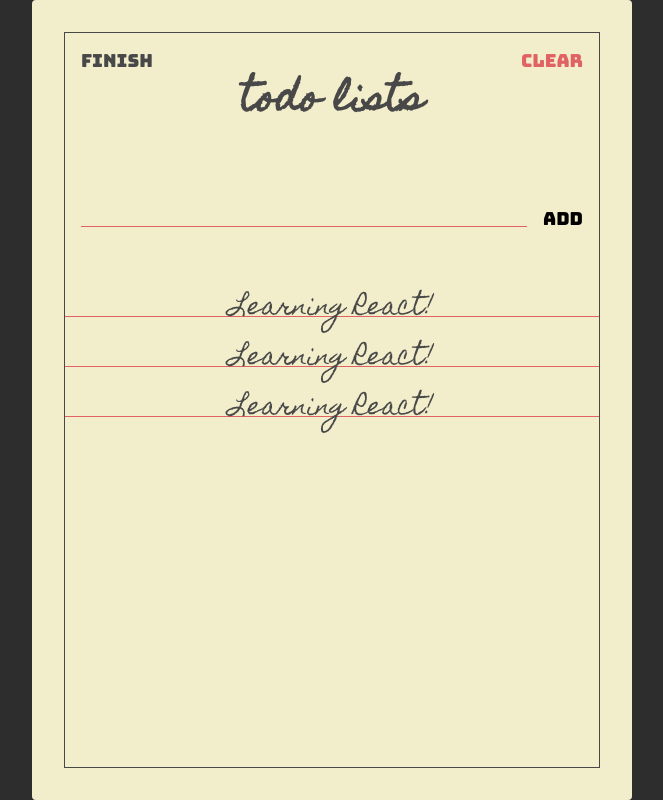
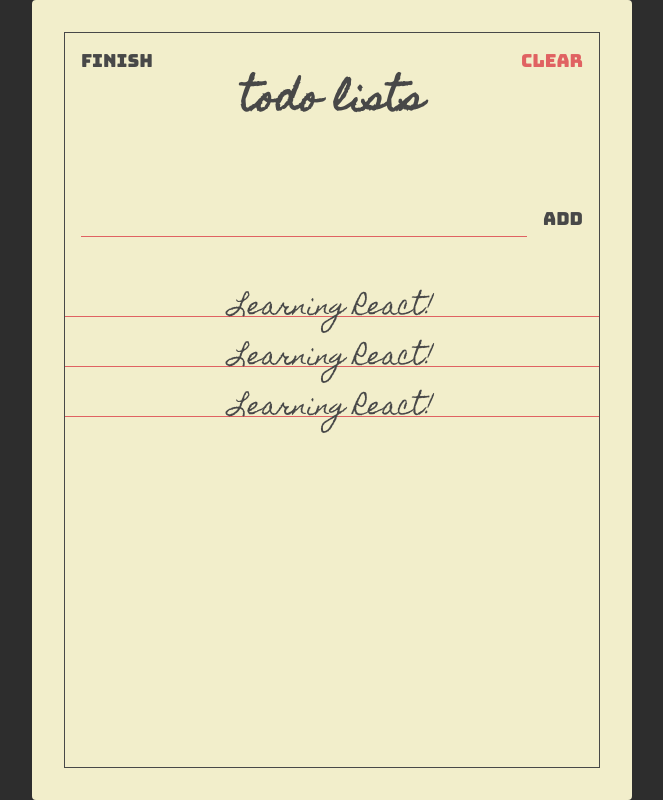
Before and after one commit to fikrykri/react-todolist, a React (Create React App) app: page / in a window 1280 px wide. Both pictures are taken after a click on the button "Add". Shown: the whole page, without its empty margins (308-971 px from the left). Built offline with nearby package versions, Linux system fonts and the light colour scheme.

Commit message:
implement layout todoForm

```diff
--- a/src/components/todoform/TodoForm.jsx
+++ b/src/components/todoform/TodoForm.jsx
@@ -1,6 +1,10 @@
 import React, { useState } from "react";
 import PropTypes from "prop-types";
 import { useTheme } from "@emotion/react";
+
+import Container from "../../layout/Container";
+import Item from "../../layout/Item";
+import Button from "../button/Button";
 
 // import styles from "./todoform.module.css";
 import * as styles from "./todoForm.styles";
@@ -33,15 +37,22 @@
   // jika showAdd true maka kondisi if dibawah dijalankan
   if (showAdd) {
     return (
-      <section css={styles.todoForm}>
-        <form css={styles.addForm} onSubmit={handleFormSubmit}>
-          <input
-            type="text"
-            css={styles.addInput({theme})}
-            value={value}
-            onChange={(e) => setValue(e.target.value)}
-          />
-          <button css={styles.addBtn({theme})}>Add</button>
+      <section className="todoform-component">
+        <form onSubmit={handleFormSubmit}>
+          <Container alignItems="center">
+            <Item flex={1} padding="0 0 0 16px">
+              <input
+                type="text"
+                css={styles.addInput({ theme })}
+                value={value}
+                onChange={(e) => setValue(e.target.value)}
+              />
+            </Item>
+            <Item>
+              {/* <button css={styles.addBtn({ theme })}>Add</button> */}
+              <Button text="Add"/>
+            </Item>
+          </Container>
         </form>
       </section>
     );
--- a/src/components/todoform/todoForm.styles.js
+++ b/src/components/todoform/todoForm.styles.js
@@ -1,15 +1,4 @@
 import { css } from "@emotion/core";
-
-export const todoForm = () =>
-  css`
-    padding: 16px;
-  `;
-
-export const addForm = () =>
-  css`
-    display: flex;
-    align-items: flex-start;
-  `;
 
 export const addInput = ({ theme }) =>
   css`
@@ -17,7 +6,8 @@
     border: unset;
     padding: 0 64px;
 
-    flex: 1;
+    width: 100%;
+    // flex: 1;
     border-bottom: 1px solid ${theme.color.primary.red};
     outline: unset;
 
@@ -26,19 +16,30 @@
     text-transform: lowercase;
   `;
 
-export const addBtn = ({ theme }) =>
-  css`
-    font-size: 1.8rem;
-    font-family: "Bungee", sans-serif;
+// export const todoForm = () =>
+//   css`
+//     padding: 16px;
+//   `;
 
-    padding: 16px;
-    padding-right: unset;
-    cursor: pointer;
+// export const addForm = () =>
+//   css`
+//     display: flex;
+//     align-items: flex-start;
+//   `;
 
-    background: unset;
-    border: unset;
-    outline: unset;
-    &:active {
-      text-shadow: 1px 1px 2px ${theme.color.primary.black};
-    }
-  `;
+// export const addBtn = ({ theme }) =>
+//   css`
+//     font-size: 1.8rem;
+//     font-family: "Bungee", sans-serif;
+
+//     padding: 16px;
+//     padding-right: unset;
+//     cursor: pointer;
+
+//     background: unset;
+//     border: unset;
+//     outline: unset;
+//     &:active {
+//       text-shadow: 1px 1px 2px ${theme.color.primary.black};
+//     }
+//   `;
--- a/src/layout/Item.jsx
+++ b/src/layout/Item.jsx
@@ -2,19 +2,25 @@
 import { css } from "@emotion/core";
 import PropTypes from "prop-types";
 
-const Item = ({ children, flex, align }) => {
+const Item = ({ children, flex, align, padding }) => {
   return (
     <div
       className="flex-item"
       css={css`
         flex: ${flex};
         text-align: ${align};
+        padding: ${padding}
       `}
     >
       {children}
     </div>
   );
 };
+
+Item.defaultProps = {
+  align: "left",
+  padding: "unset"
+}
 
 Item.propTypes = {
   children: PropTypes.oneOfType([
@@ -30,7 +36,8 @@
     "left",
     "right",
     "justify"
-  ])
+  ]),
+  padding: PropTypes.string,
 }
 
 export default Item;
--- a/src/pages/TodoList.jsx
+++ b/src/pages/TodoList.jsx
@@ -18,12 +18,12 @@
 
   const addTodo = (value) => {
     // limitasi penambahan todos agar tidak melebihi paper
-    if (todos.length < 9) {
+    if (todos.length < 10) {
       const addedTodo = [...todos, { text: value, isCompleted: false }]; //membuat sebuah array baru apapun yang ada didalam todos state
 
       setTodos(addedTodo);
     } else {
-      alert("Only 9 todos is allowed!");
+      alert("Only 10 todos is allowed!");
     }
   };
 
```
Also changed, not shown: 1 other file (tests, documents, lock files or other folders).
